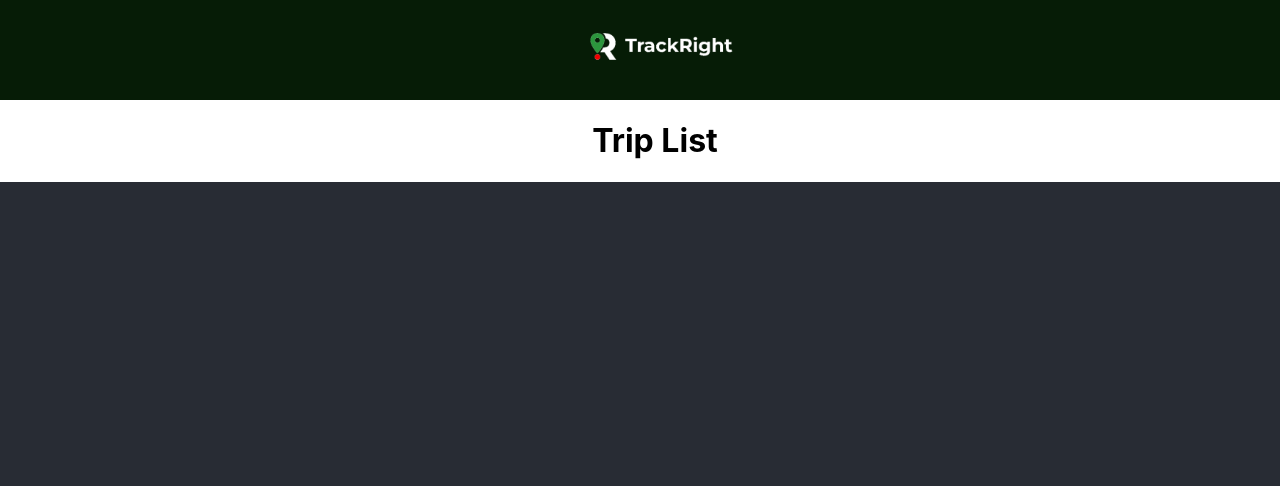
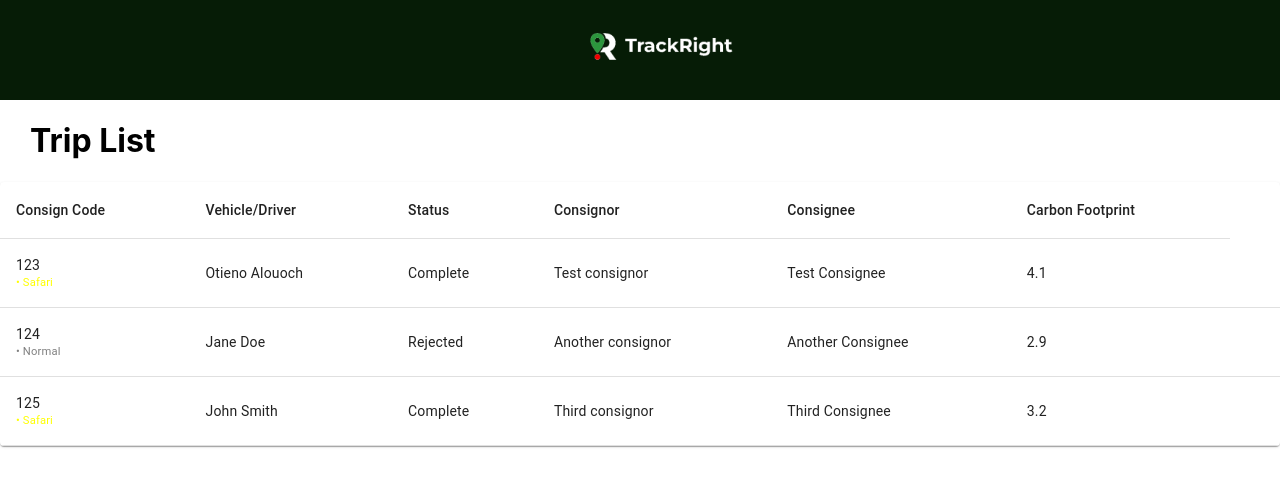
Before and after one commit to Donaldson222/trip-list, a React (Create React App) app: page / in a window 1280 px wide. Shown: the top 486 px of the page. Built offline with nearby package versions, Linux system fonts and the light colour scheme.

Commit message:
table fixed

```diff
--- a/package.json
+++ b/package.json
@@ -3,11 +3,15 @@
   "version": "0.1.0",
   "private": true,
   "dependencies": {
+    "@emotion/react": "^11.13.3",
+    "@emotion/styled": "^11.13.0",
+    "@mui/material": "^6.1.7",
     "@testing-library/jest-dom": "^5.17.0",
     "@testing-library/react": "^13.4.0",
     "@testing-library/user-event": "^13.5.0",
     "react": "^18.3.1",
     "react-dom": "^18.3.1",
+    "react-icons": "^5.3.0",
     "react-scripts": "5.0.1",
     "web-vitals": "^2.1.4"
   },
--- a/src/App.js
+++ b/src/App.js
@@ -1,12 +1,14 @@
-import logo from "./logo.svg";
-import "./App.css";
+import React from "react";
 import Navbar from "./Components/Navbar/Navbar";
+import TripTable from "./Components/TripTable/TripTable";
+
 
 function App() {
   return (
     <div className="App">
       <Navbar />
       <h1>Trip List </h1>
+     <TripTable />
       <header className="App-header"></header>
 
     </div>
--- /dev/null
+++ b/src/Components/CSS/TripTable.css
@@ -0,0 +1,5 @@
+body {
+    background-color: #ebeef3;
+    margin: 0;
+    font-family: Arial, sans-serif;
+  }
--- a/src/Components/TripTable/TripTable.jsx
+++ b/src/Components/TripTable/TripTable.jsx
@@ -0,0 +1,122 @@
+import React, { useState } from "react";
+import {
+    Table,
+    TableBody,
+    TableCell,
+    TableContainer,
+    TableHead,
+    TableRow,
+    Checkbox,
+    Button,
+    Paper,
+  } from "@mui/material";
+  import { FaEdit } from "react-icons/fa";
+
+  const data = [
+    {
+      consigncode: "123",
+      status: "Complete",
+      vehicledriver: "Otieno Alouoch",
+      trip: "Safari",
+      consignor: "Test consignor",
+      consignee: "Test Consignee",
+      carbonfootprint: "4.1",
+
+    },
+    {
+      consigncode: "124",
+      status: "Rejected",
+      vehicledriver: "Jane Doe",
+      trip: "Normal",
+      consignor: "Another consignor",
+      consignee: "Another Consignee",
+      carbonfootprint: "2.9",
+
+    },
+    {
+      consigncode: "125",
+      status: "Complete",
+      vehicledriver: "John Smith",
+      trip: "Safari",
+      consignor: "Third consignor",
+      consignee: "Third Consignee",
+      carbonfootprint: "3.2",
+
+    },
+  ];
+const TripTable = () => {
+    const [hoveredIndex, setHoveredIndex] = useState(null);
+    return (
+        <div>
+             <TableContainer component={Paper}>
+           <Table>
+          <TableHead>
+            <TableRow>
+              <TableCell>Consign Code</TableCell>
+              <TableCell>Vehicle/Driver</TableCell>
+              <TableCell>Status</TableCell>
+
+              <TableCell>Consignor</TableCell>
+              <TableCell>Consignee</TableCell>
+
+
+<TableCell>Carbon Footprint</TableCell>
+            </TableRow>
+          </TableHead>
+          <TableBody>
+            {data.map((val, index, row) => (
+              <TableRow
+                key={index}
+                className="table-row-hover"
+                hover
+                onMouseEnter={() => setHoveredIndex(index)}
+                onMouseLeave={() => setHoveredIndex(null)}
+                style={{ position: "relative" }}
+              >
+                <TableCell>
+                  {val.consigncode}{" "}
+                  <div
+                    style={{
+                      fontSize: "0.8em",
+                      color: val.trip === "Safari" ? "yellow" : "gray",
+                    }}
+                  >
+                    • {val.trip}
+                  </div>
+                </TableCell>
+                <TableCell>{val.vehicledriver}</TableCell>
+                <TableCell>{val.status}</TableCell>
+                <TableCell>{val.consignor}</TableCell>
+                <TableCell>{val.consignee}</TableCell>
+
+
+                <TableCell >{val.carbonfootprint}</TableCell>
+                <TableCell style={{ position: "relative" }}>
+                  <div
+                    style={{
+                      position: "absolute",
+                      right: 0,
+                      display: hoveredIndex === index ? "flex" : "none",
+                      gap: "5px",
+                      justifyContent: "flex-end",
+                      alignItems: "center",
+                      height: "20%",
+                    }}
+                  >
+
+                    <Button id="edit-button" style={{ minWidth: "auto" }}>
+                      <FaEdit />
+                    </Button>
+
+                  </div>
+                </TableCell>
+              </TableRow>
+            ))}
+          </TableBody>
+        </Table>
+        </TableContainer>
+        </div>
+    );
+};
+
+export default TripTable;
```
Also changed, not shown: 1 other file (tests, documents, lock files or other folders).
